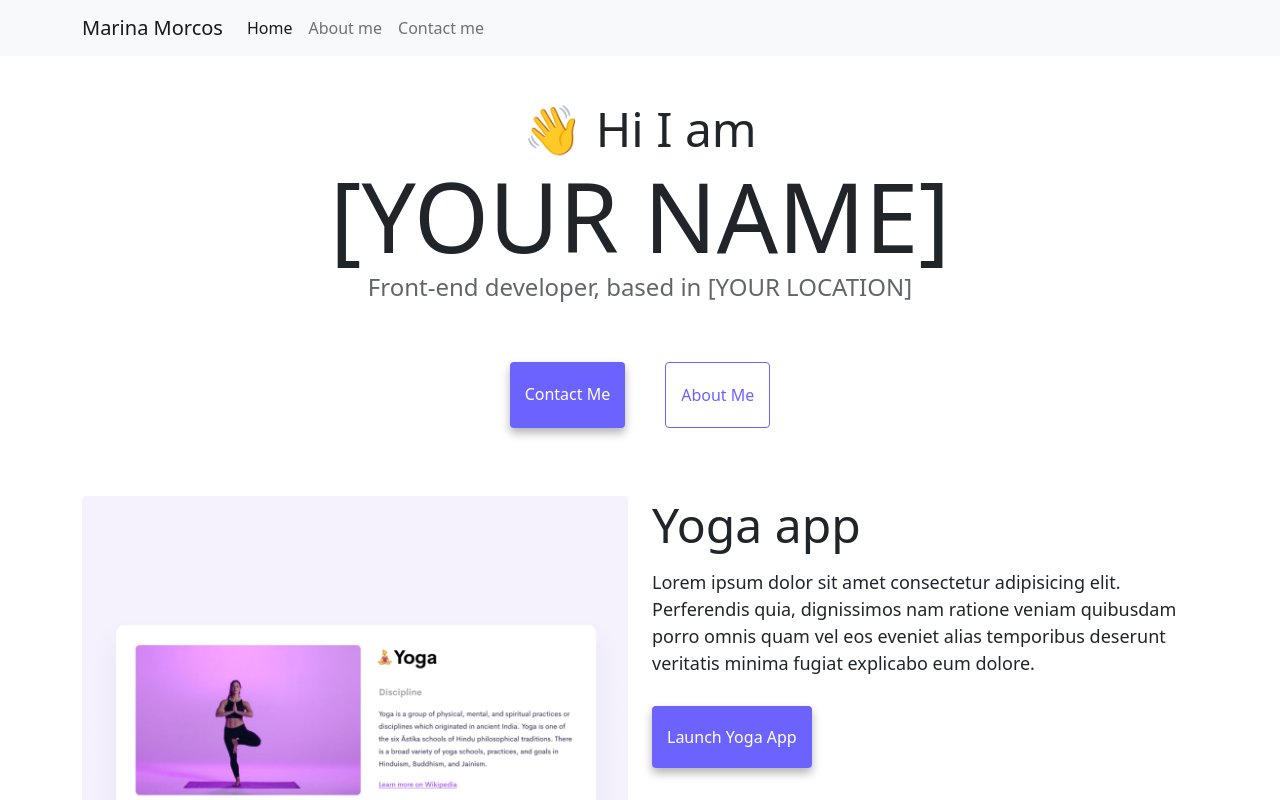
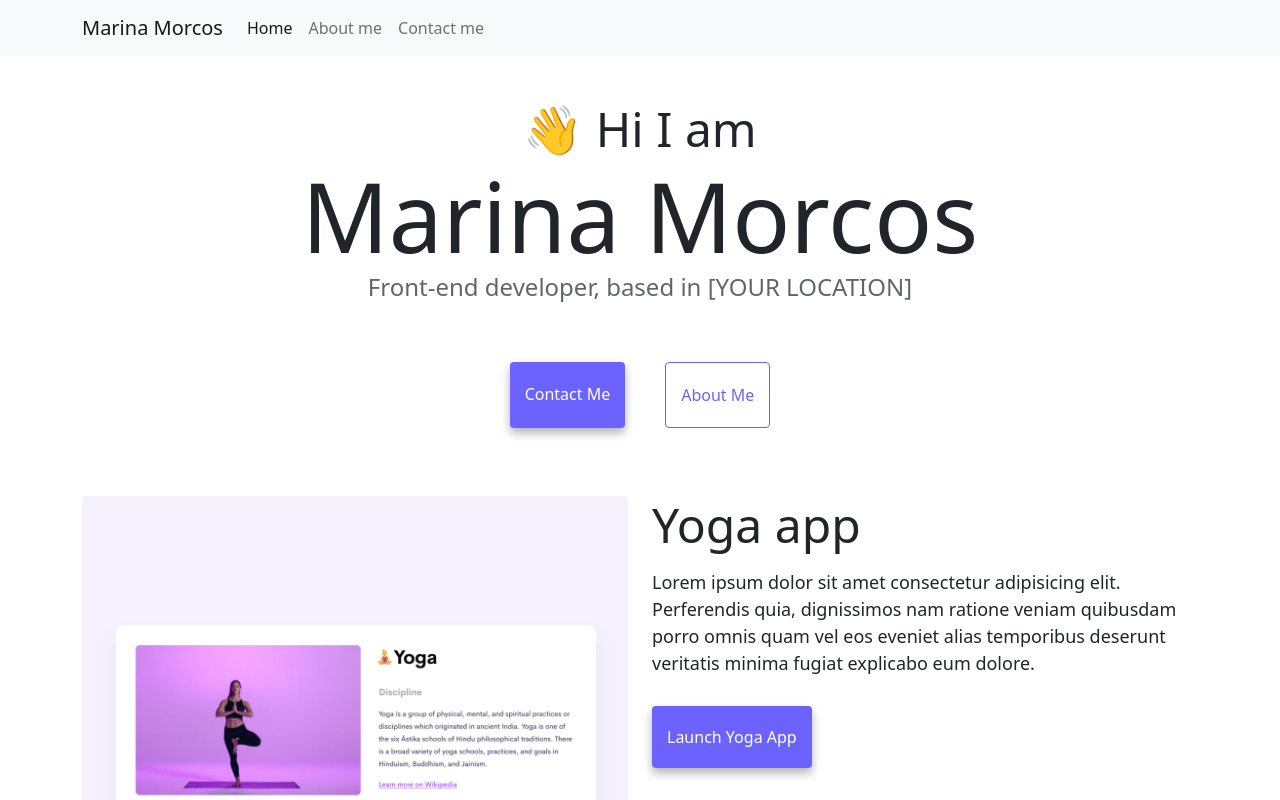
Before and after one commit to marinamorcos92/responsive-project, a plain HTML site: page index.html in a window 1280 px wide. Shown: the top 800 px of the page. Drawn offline with nearby package versions, Linux system fonts and the light colour scheme.

Commit message:
edit h1 name

```diff
--- a/index.html
+++ b/index.html
@@ -55,7 +55,7 @@
       </div>
     </nav>
     <h2 class="text-center">👋 Hi I am</h2>
-    <h1 class="text-center">[YOUR NAME]</h1>
+    <h1 class="text-center">Marina Morcos</h1>
     <h3 class="text-center">Front-end developer, based in [YOUR LOCATION]</h3>
     <div class="navigation-links mb-5">
       <a href="about.html#contact" class="primary-link">Contact me</a>
```
